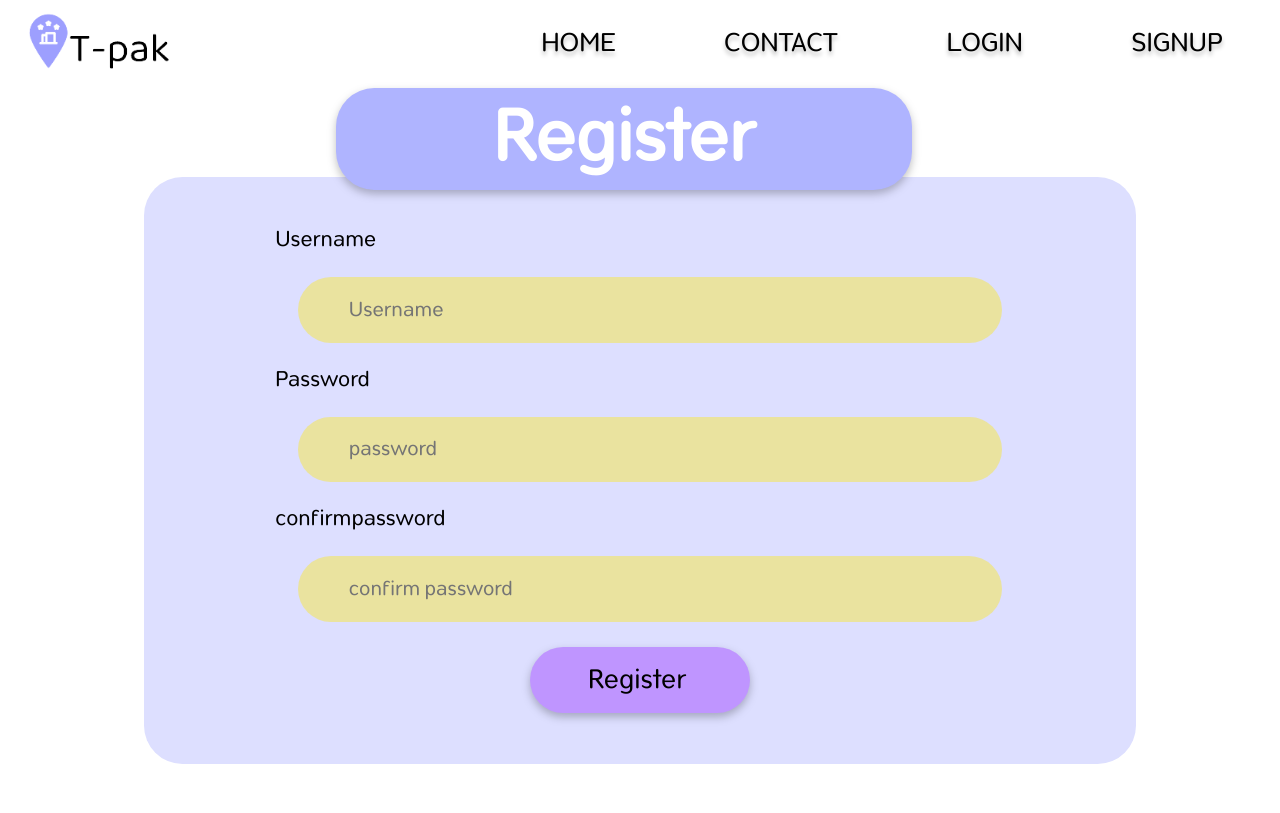
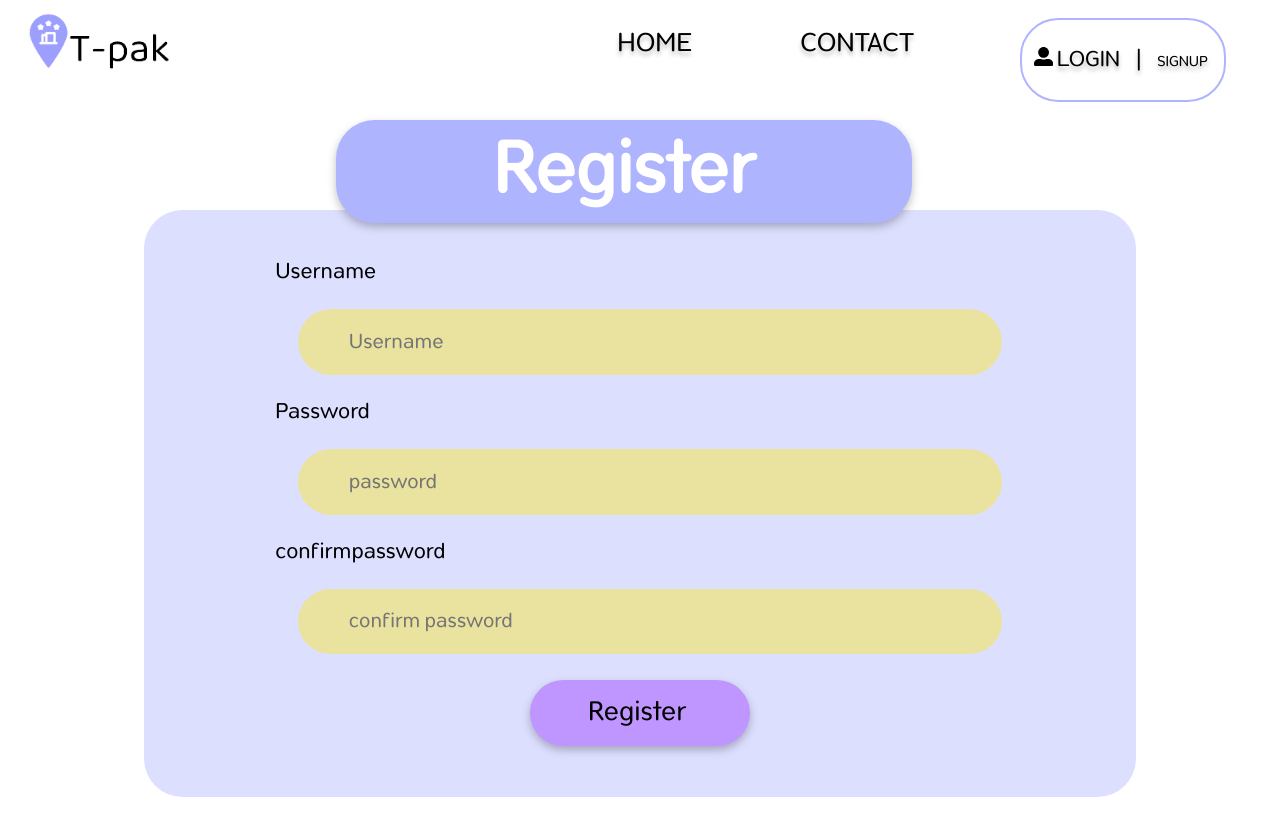
Before and after one commit to mossZmossZ/t-pak, a React (Create React App) app in the folder client/: page /signup in a window 1280 px wide. Built offline with nearby package versions, Linux system fonts and the light colour scheme.

Commit message:
mobile screen

```diff
--- a/client/src/components/navbar.css
+++ b/client/src/components/navbar.css
@@ -53,7 +53,20 @@ nav a{
     font-size: 1.5vw;
     align-items: center;
 
+}
+.login-tab1{
+    display:flex;
+    border:2px solid #AFB4ff;
+    border-radius: 3vw;
+    justify-content: space-between;
+    font-size: 1.5vw;
+    align-items: center;
+    gap:0 1vw;
+    padding: 0 1vw;
 
+}
+#signup{
+    font-size: 1vw;
 }
 .userprofile  {
     display: inline;
@@ -130,10 +143,6 @@ nav a:hover,a:focus {
         padding: 0;
         margin-bottom: 5vw;
 
-
-
-
-
     }
     nav li{
         padding: 1.5vw ;
@@ -145,4 +154,46 @@ nav a:hover,a:focus {
     .nav-toggle{
         display: block;
     }
+    .login-tab{
+        display:block;
+        background-color:None;
+        border: none;
+        border-radius: 3vw;
+        justify-content: space-between;
+        font-size: 1.5vw;
+        align-items: center;
+    }
+    .userprofile{
+        display: block;
+        padding: 1vw 5vw ;
+        margin:1vw 25vw;
+        border-radius: 6rem;
+        font-size: 3vw;
+        background-color: #AFB4ff;
+        color: white;
+
+    }
+    .logout{
+        font-size: 3vw;
+        color: white;
+    }
+    .login-tab1{
+        display:block;
+        background-color:None;
+        border: none;
+        border-radius: 3vw;
+        justify-content: space-between;
+        font-size: 1.5vw;
+        align-items: center;
+    }
+    .login-tab1 p{
+        font-size:0 ;
+    }
+    #signup{
+        font-size: 3vw;
+    }
+
 }
+@media all and (min-width : 1420px){
+
+}
--- a/client/src/components/navbar.js
+++ b/client/src/components/navbar.js
@@ -40,14 +40,16 @@ const Navbar=({history})=>{
                          <Link to ="/contact" className="contact" onClick={closeMobileMenu}>CONTACT</Link>
                     </li>
                     {!getUser() &&(
+                        <div className="login-tab1">
                             <li>
+                                <FaUserAlt id="user-icon"/>
                                 <Link to ="/login" className="login" onClick={closeMobileMenu}>LOGIN</Link>
-                            </li>)
-                    }
-                    {!getUser() &&(
+                            </li>
+                            <p>|</p>
                             <li>
-                            <Link to ="/signup" className="signup" onClick={closeMobileMenu}>SIGNUP</Link>
+                                <Link to ="/signup" id="signup" onClick={closeMobileMenu}>SIGNUP</Link>
                             </li>
+                        </div>
                     )}
                     {getUser() &&(
                         <div className="login-tab">
```
